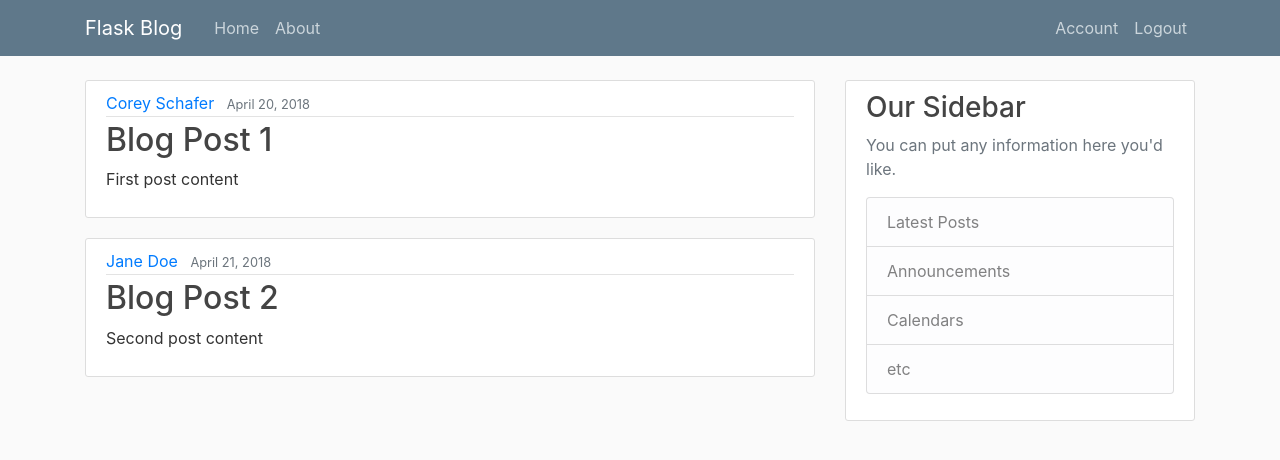
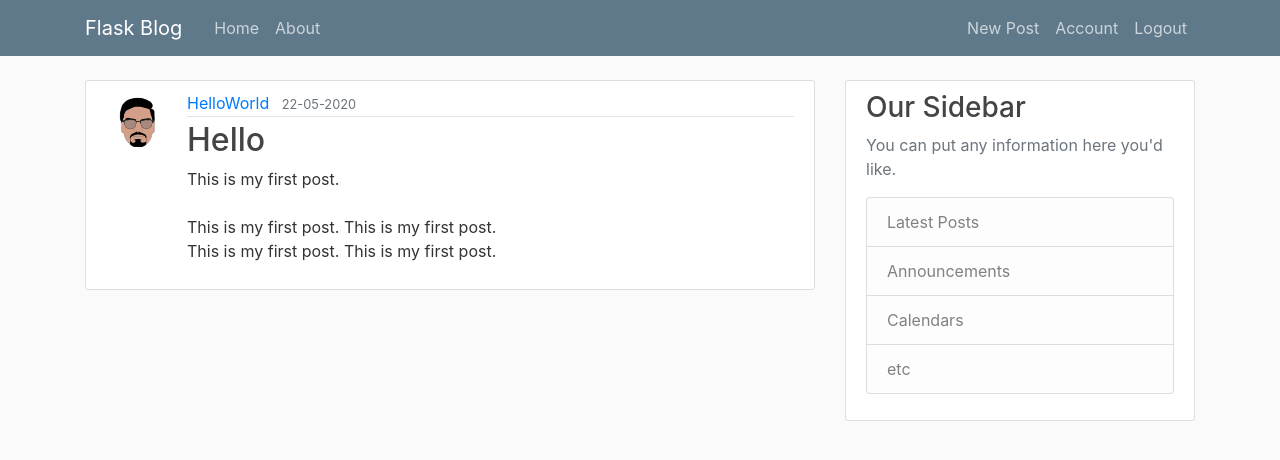
Before and after one commit to parthnagarkar875/Blog-Website, a Flask app: page / in a window 1280 px wide. Shown: the top 460 px of the page. Run offline with Flask 2, Linux system fonts and the light colour scheme; a user stored in the database is signed in; data comes from the database, SQL or seed files in the repository; both versions use the stored data as it was after the commit; some libraries are stand-ins or nearby versions.

Commit message:
Added posts functionality

```diff
--- a/app/routes.py
+++ b/app/routes.py
@@ -11,7 +11,7 @@
 from flask import Flask,redirect,request,render_template,flash,url_for     #url_for is used for routing through links. We have used it while linking the CSS file.
 from app.models import User, Post
 from datetime import datetime
-from app.forms import RegistrationForm, LoginForm,UpdateAccountForm
+from app.forms import RegistrationForm, LoginForm,UpdateAccountForm, PostForm
 from app import app,db, bcrypt
 from flask_login import login_user, current_user, logout_user, login_required
 import os
@@ -21,23 +21,9 @@
 # It is an interface that allows the servers to send data/requests to the applications for processing.
 # =============================================================================
 
-posts = [
-    {
-        'author': 'Corey Schafer',
-        'title': 'Blog Post 1',
-        'content': 'First post content',
-        'date_posted': 'April 20, 2018'
-    },
-    {
-        'author': 'Jane Doe',
-        'title': 'Blog Post 2',
-        'content': 'Second post content',
-        'date_posted': 'April 21, 2018'
-    }
-]
-
 @app.route('/')     #Tells the flask app which URL should call the associated function. (Function= home in this case)
 def home():
+    posts=Post.query.all()
     return render_template('home.html',posts=posts)
 
 @app.route('/about')
@@ -113,3 +99,16 @@
         form.email.data =current_user.email
     image_file=url_for('static', filename='profile_pics/'+ current_user.image_file)
     return render_template('account.html',title='Account', image_file=image_file, form=form)
+
+
+@app.route('/post/new',methods=['GET','POST'])
+@login_required
+def new_post():
+    form=PostForm()
+    if form.validate_on_submit():
+        post=Post(title=form.title.data, content=form.content.data, author=current_user)
+        db.session.add(post)
+        db.session.commit()
+        flash('Your post has been created','success')
+        return redirect(url_for('home'))
+    return render_template('create_post.html',title='New Post', form = form)
--- a/app/templates/home.html
+++ b/app/templates/home.html
@@ -2,10 +2,11 @@
 {% block content %}
 	{% for post in posts %}
 	<article class="media content-section">
+    <img class="rounded-circle article-img" src="{{ url_for('static', filename='profile_pics/' + post.author.image_file) }}">
   		<div class="media-body">
     		<div class="article-metadata">
-      			<a class="mr-2" href="#">{{ post.author }}</a>
-      				<small class="text-muted">{{ post.date_posted }}</small>
+      			<a class="mr-2" href="#">{{ post.author.username }}</a>
+      				<small class="text-muted">{{ post.date_posted.strftime('%d-%m-%Y') }}</small>
     </div>
     <h2><a class="article-title" href="#">{{ post.title }}</a></h2>
     <p class="article-content">{{ post.content }}</p>
--- a/app/templates/layout.html
+++ b/app/templates/layout.html
@@ -31,6 +31,7 @@
         <!-- Navbar Right Side -->
         <div class="navbar-nav">
           {% if current_user.is_authenticated %}
+              <a class="nav-item nav-link" href="{{ url_for('new_post') }}">New Post</a>
               <a class="nav-item nav-link" href="{{ url_for('account') }}">Account</a>
               <a class="nav-item nav-link" href="{{ url_for('logout') }}">Logout</a>
           {% else %}
```
Also changed, not shown: app/forms.py (+7 -1 lines), app/templates/create_post.html (added, +49 -0 lines), app/site.db.
